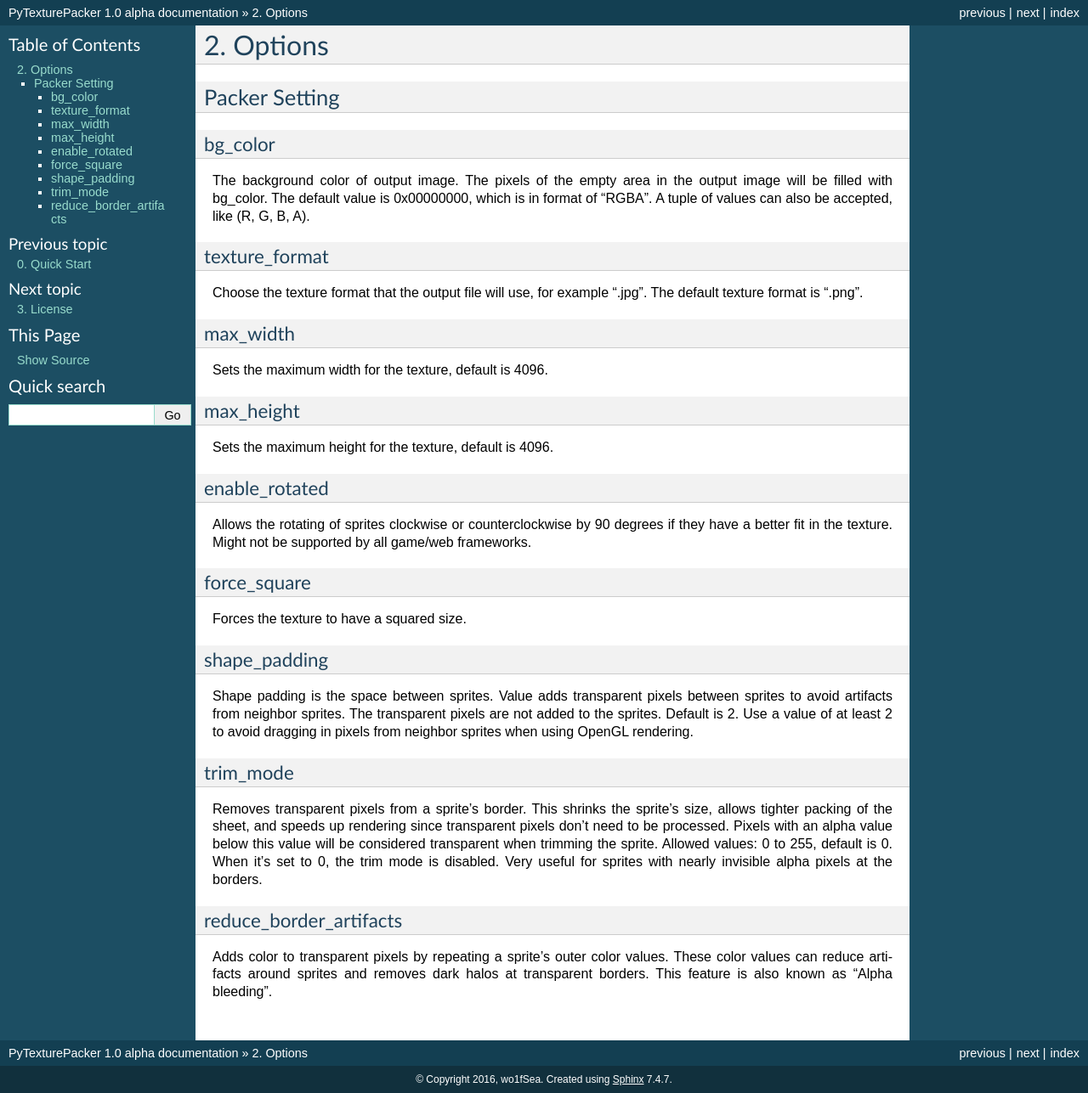
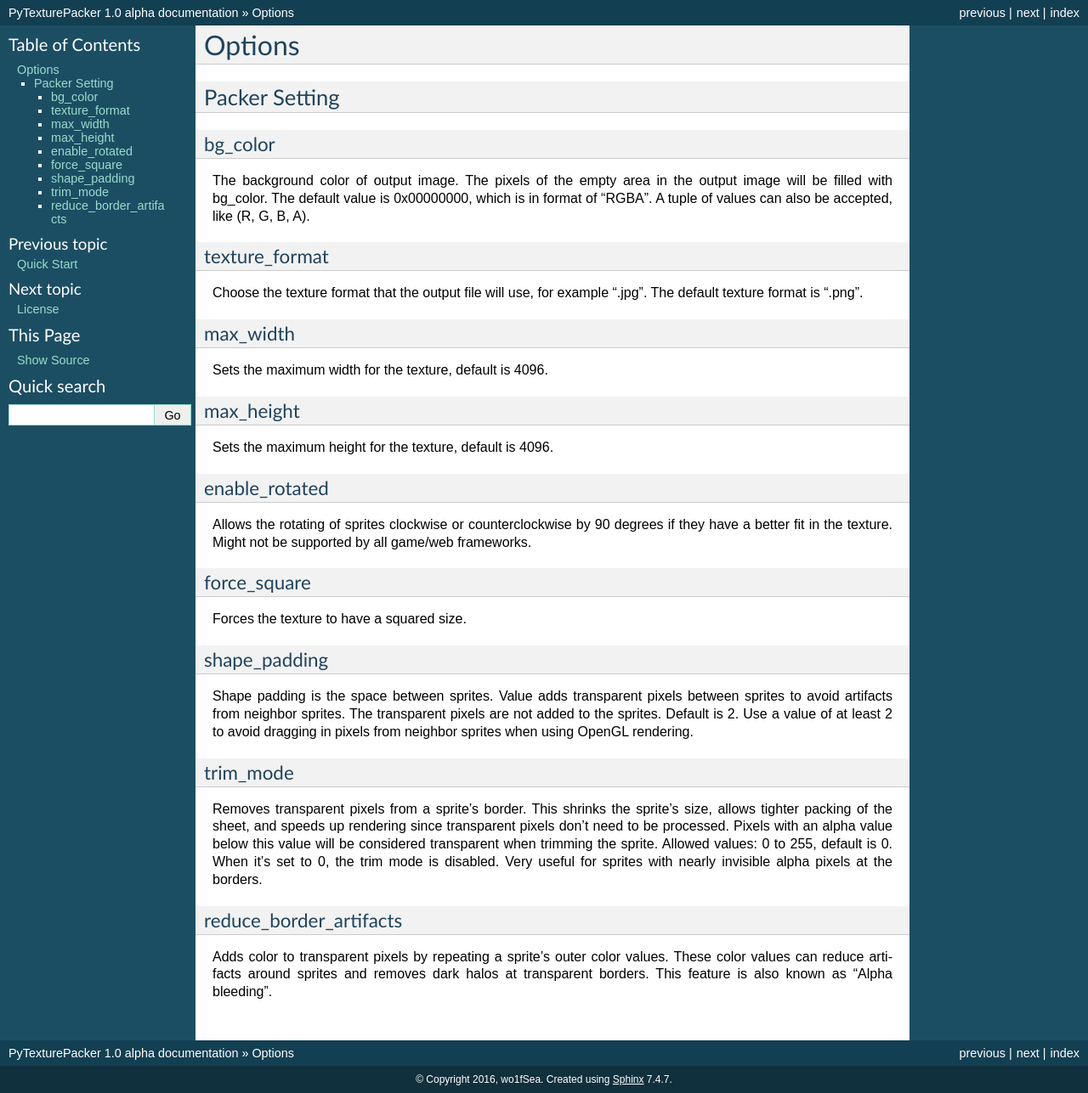
Before and after one commit to wo1fsea/PyTexturePacker, a Sphinx documentation site: the page built from docs/2_options.rst, in a window 1280 px wide. Shown: the whole page at 85% size. Built offline with Sphinx 7.4.7, drawn with Linux system fonts in a browser that asks for light colours.

Commit message:
mod: renew docs

```diff
--- a/docs/1_quick_start.rst
+++ b/docs/1_quick_start.rst
@@ -1,6 +1,6 @@
-==============
-0. Quick Start
-==============
+===========
+Quick Start
+===========
 
 
 Installation
--- a/docs/2_options.rst
+++ b/docs/2_options.rst
@@ -1,6 +1,6 @@
-==========
-2. Options
-==========
+=======
+Options
+=======
 
 Packer Setting
 ==============
--- a/docs/3_license.rst
+++ b/docs/3_license.rst
@@ -1,6 +1,6 @@
-==========
-3. License
-==========
+=======
+License
+=======
 
 The project is released under the terms of MIT License. You may find the content of the license here_, or `LICENSE.txt` inside the project directory.
 
```
